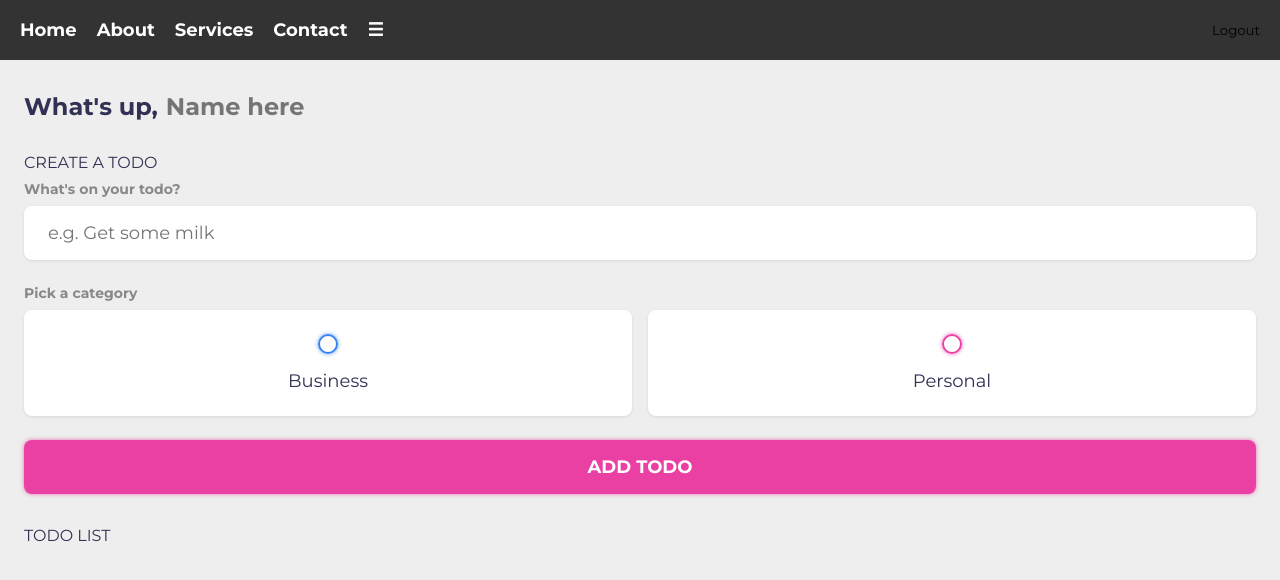
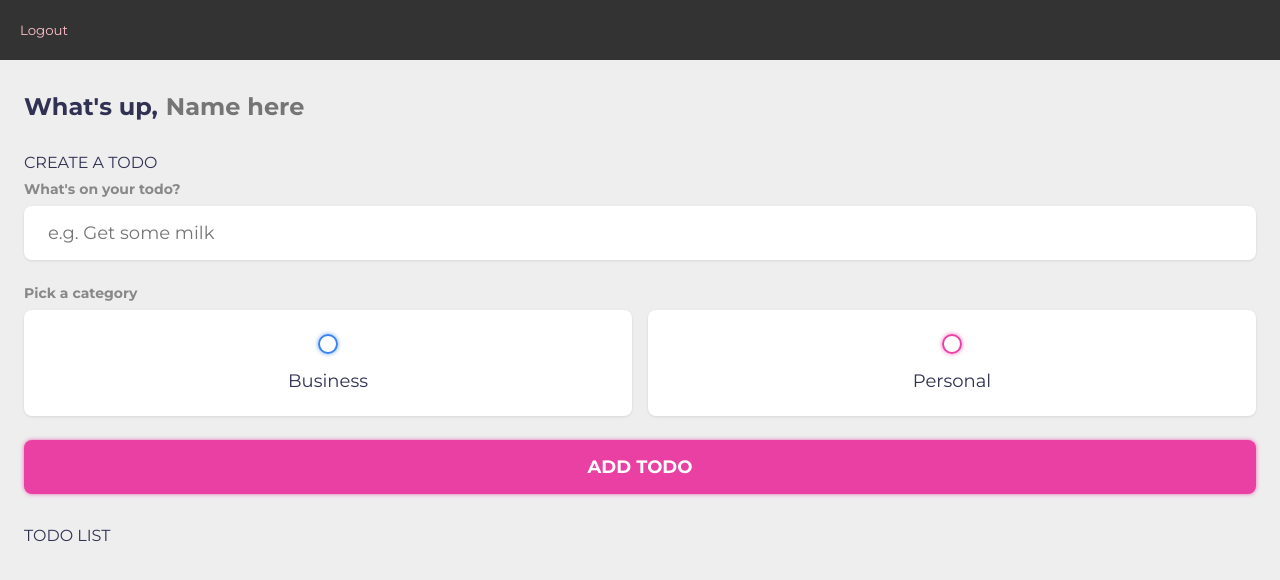
Before and after one commit to tvaratinskas/todo-list-group-work, a plain HTML site: page index.html in a window 1280 px wide. Drawn offline with Linux system fonts and the light colour scheme.

Commit message:
updated index.html, removed navigation

```diff
--- a/index.html
+++ b/index.html
@@ -18,7 +18,7 @@
     <!-- End of Fonts -->
   </head>
   <header id="header">
-    <nav>
+    <!-- <nav>
       <ul>
         <li><a href="#">Home</a></li>
         <li><a href="#">About</a></li>
@@ -26,7 +26,7 @@
         <li><a href="#">Contact</a></li>
         <li class="burger"><a href="#">☰</a></li>
       </ul>
-    </nav>
+    </nav> -->
   </header>
 
   <body>
--- a/main.js
+++ b/main.js
@@ -45,6 +45,7 @@ window.addEventListener("load", () => {
   });
 
   logoutButton.innerText = "Logout"; // set the text of logout button
+  logoutButton.style.color = "pink";
   logoutButton.addEventListener("click", (e) => {
     e.preventDefault();
     sessionStorage.setItem("isLoggedIn", "false");
```
